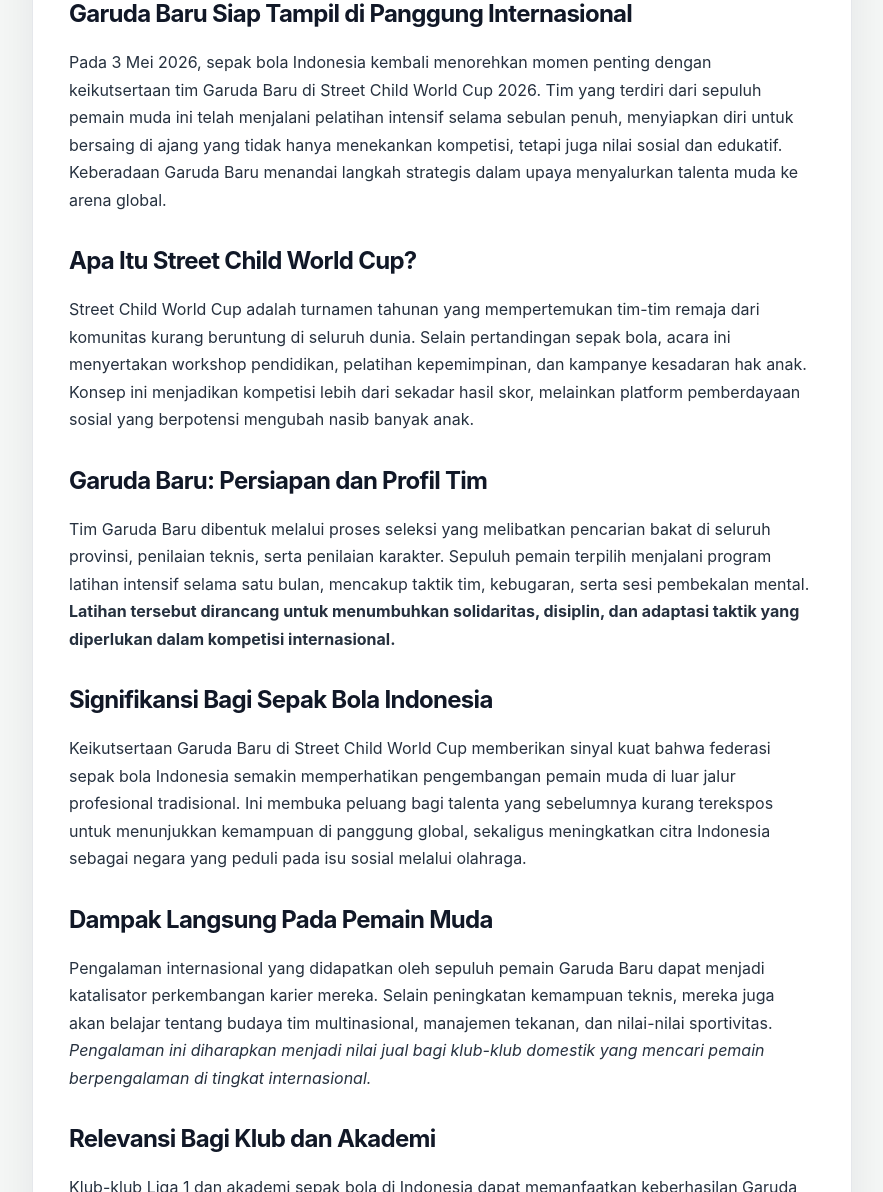
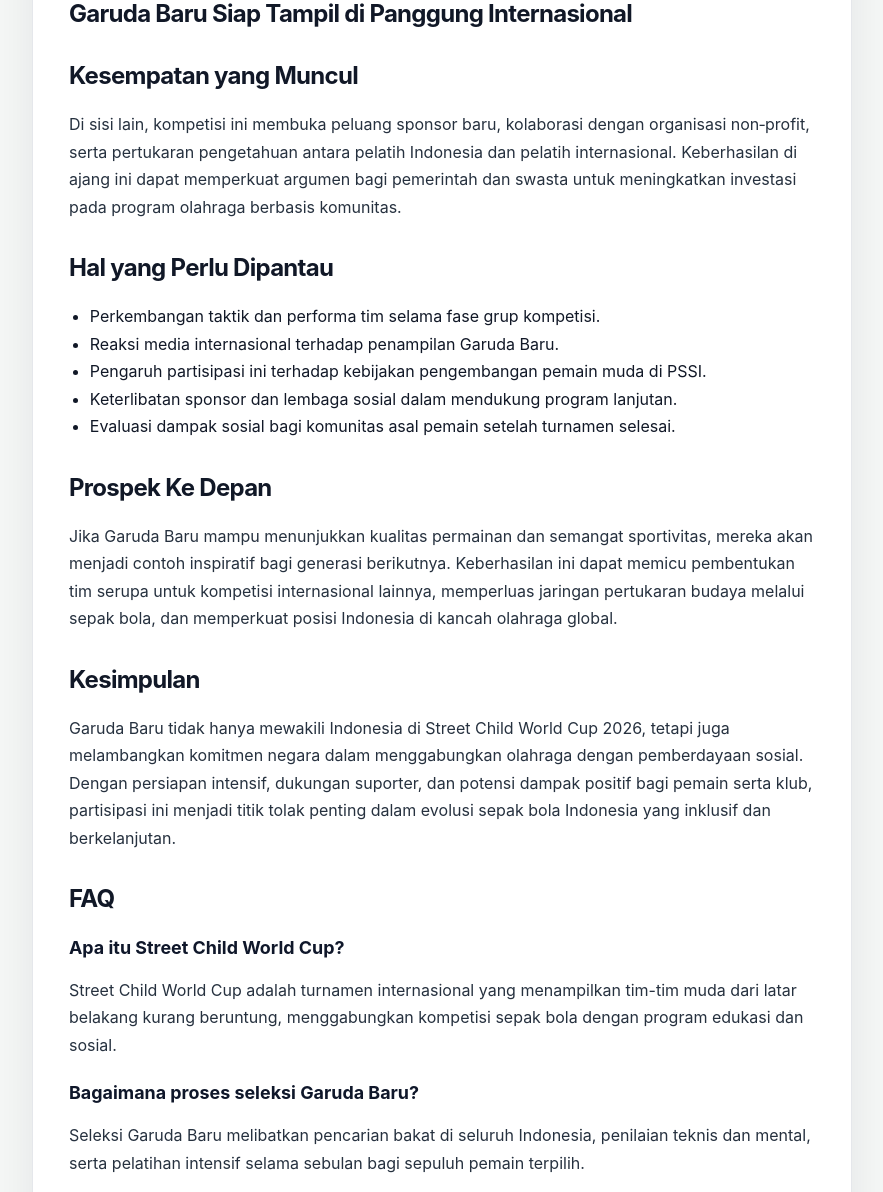
Before and after one commit to vwebe/daily-indonesia, a Jekyll site: the page built from _posts/2026-05-04-garuda-baru-wakili-indonesia-di-street-child-world-cup-2026.md, in a window 1280 px wide and 1400 px high, scrolled down 797 px. Shown: the part 208-1400 px from the top of the window, without its empty margins (198-1081 px from the left). Built offline with Jekyll 4.4.1, drawn with Linux system fonts in a browser that asks for light colours; some of the changed text lies outside the part shown.

Commit message:
Clean generated post body: 2026-05-04-garuda-baru-wakili-indonesia-di-street-child-world-cup-2026.md

```diff
--- a/_posts/2026-05-04-garuda-baru-wakili-indonesia-di-street-child-world-cup-2026.md
+++ b/_posts/2026-05-04-garuda-baru-wakili-indonesia-di-street-child-world-cup-2026.md
@@ -13,21 +13,7 @@ seo_description: "Tim Garuda Baru yang terdiri dari 10 pemain muda berlatih inte
 slug: "garuda-baru-wakili-indonesia-di-street-child-world-cup-2026"
 ---
 <h2>Garuda Baru Siap Tampil di Panggung Internasional</h2>
-<p>Pada 3 Mei 2026, sepak bola Indonesia kembali menorehkan momen penting dengan keikutsertaan tim Garuda Baru di Street Child World Cup 2026. Tim yang terdiri dari sepuluh pemain muda ini telah menjalani pelatihan intensif selama sebulan penuh, menyiapkan diri untuk bersaing di ajang yang tidak hanya menekankan kompetisi, tetapi juga nilai sosial dan edukatif. Keberadaan Garuda Baru menandai langkah strategis dalam upaya menyalurkan talenta muda ke arena global.</p>
-<h2>Apa Itu Street Child World Cup?</h2>
-<p>Street Child World Cup adalah turnamen tahunan yang mempertemukan tim-tim remaja dari komunitas kurang beruntung di seluruh dunia. Selain pertandingan sepak bola, acara ini menyertakan workshop pendidikan, pelatihan kepemimpinan, dan kampanye kesadaran hak anak. Konsep ini menjadikan kompetisi lebih dari sekadar hasil skor, melainkan platform pemberdayaan sosial yang berpotensi mengubah nasib banyak anak.</p>
-<h2>Garuda Baru: Persiapan dan Profil Tim</h2>
-<p>Tim Garuda Baru dibentuk melalui proses seleksi yang melibatkan pencarian bakat di seluruh provinsi, penilaian teknis, serta penilaian karakter. Sepuluh pemain terpilih menjalani program latihan intensif selama satu bulan, mencakup taktik tim, kebugaran, serta sesi pembekalan mental. <strong>Latihan tersebut dirancang untuk menumbuhkan solidaritas, disiplin, dan adaptasi taktik yang diperlukan dalam kompetisi internasional.</strong></p>
-<h2>Signifikansi Bagi Sepak Bola Indonesia</h2>
-<p>Keikutsertaan Garuda Baru di Street Child World Cup memberikan sinyal kuat bahwa federasi sepak bola Indonesia semakin memperhatikan pengembangan pemain muda di luar jalur profesional tradisional. Ini membuka peluang bagi talenta yang sebelumnya kurang terekspos untuk menunjukkan kemampuan di panggung global, sekaligus meningkatkan citra Indonesia sebagai negara yang peduli pada isu sosial melalui olahraga.</p>
-<h2>Dampak Langsung Pada Pemain Muda</h2>
-<p>Pengalaman internasional yang didapatkan oleh sepuluh pemain Garuda Baru dapat menjadi katalisator perkembangan karier mereka. Selain peningkatan kemampuan teknis, mereka juga akan belajar tentang budaya tim multinasional, manajemen tekanan, dan nilai-nilai sportivitas. <em>Pengalaman ini diharapkan menjadi nilai jual bagi klub-klub domestik yang mencari pemain berpengalaman di tingkat internasional.</em></p>
-<h2>Relevansi Bagi Klub dan Akademi</h2>
-<p>Klub-klub Liga 1 dan akademi sepak bola di Indonesia dapat memanfaatkan keberhasilan Garuda Baru sebagai contoh model kolaborasi antara federasi, lembaga sosial, dan institusi pendidikan. Program serupa dapat diintegrasikan ke dalam kurikulum akademi, menambah dimensi sosial dan psikologis dalam pembinaan pemain. Hal ini juga memperluas jaringan scouting bagi klub yang ingin menemukan bakat di daerah terpencil.</p>
-<h2>Respon Suporter dan Media</h2>
-<p>Suporter sepak bola Indonesia menyambut baik langkah ini dengan antusiasme tinggi. Media sosial dipenuhi dengan dukungan dan harapan agar Garuda Baru dapat membawa harum nama bangsa. Diskusi publik juga menyoroti pentingnya memperkuat program pengembangan anak di bawah umur, menjadikan kompetisi ini sebagai agenda nasional yang lebih luas.</p>
-<h2>Tantangan yang Dihadapi</h2>
-<p>Meski penuh harapan, Garuda Baru harus mengatasi beberapa tantangan. Adaptasi terhadap gaya bermain tim asing, perbedaan iklim, serta tekanan eksposur media internasional menjadi faktor yang perlu dikelola dengan hati-hati. Selain itu, keterbatasan sumber daya finansial untuk mendukung logistik dan fasilitas latihan dapat memengaruhi persiapan tim.</p>
+
 <h2>Kesempatan yang Muncul</h2>
 <p>Di sisi lain, kompetisi ini membuka peluang sponsor baru, kolaborasi dengan organisasi non‑profit, serta pertukaran pengetahuan antara pelatih Indonesia dan pelatih internasional. Keberhasilan di ajang ini dapat memperkuat argumen bagi pemerintah dan swasta untuk meningkatkan investasi pada program olahraga berbasis komunitas.</p>
 <h2>Hal yang Perlu Dipantau</h2>
```
